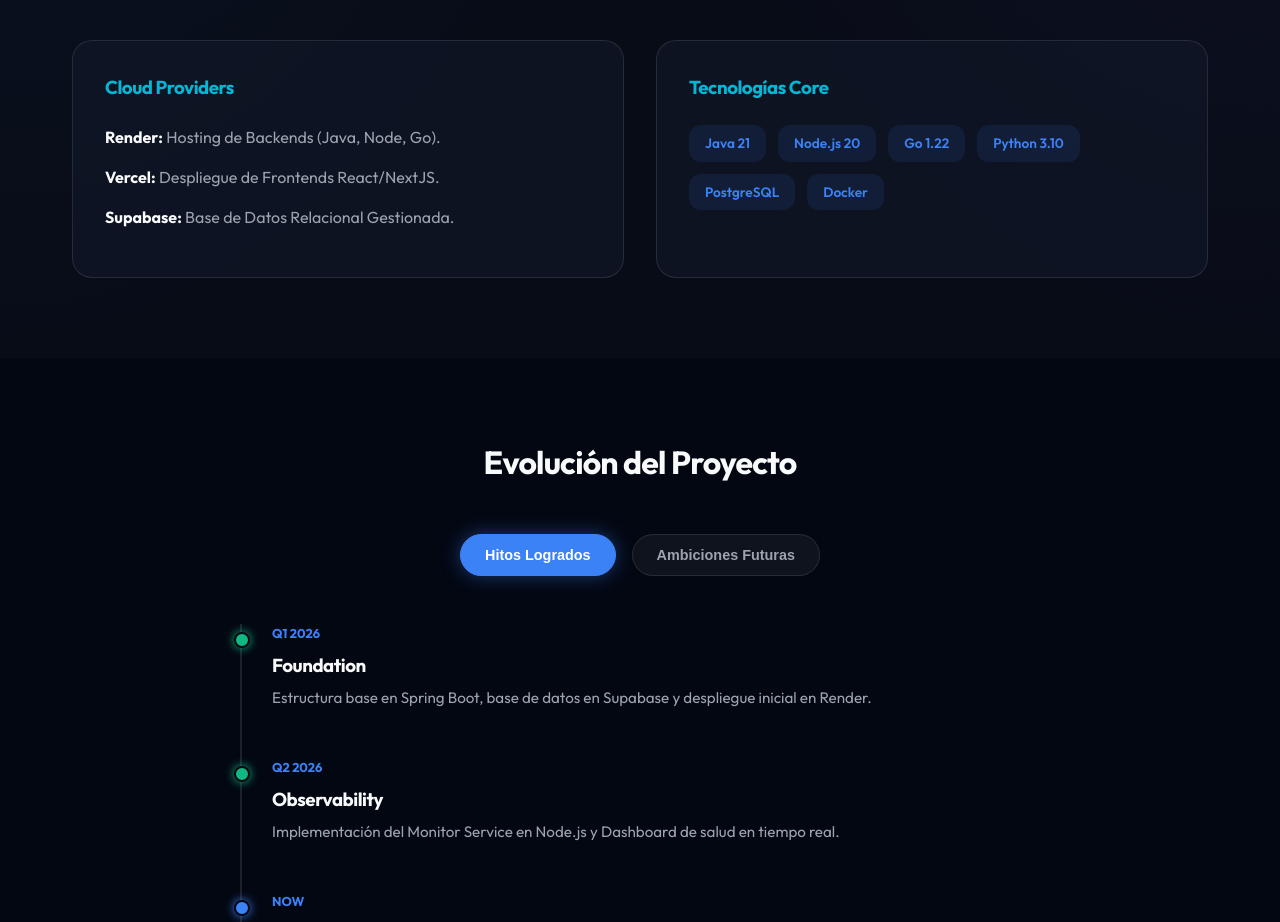
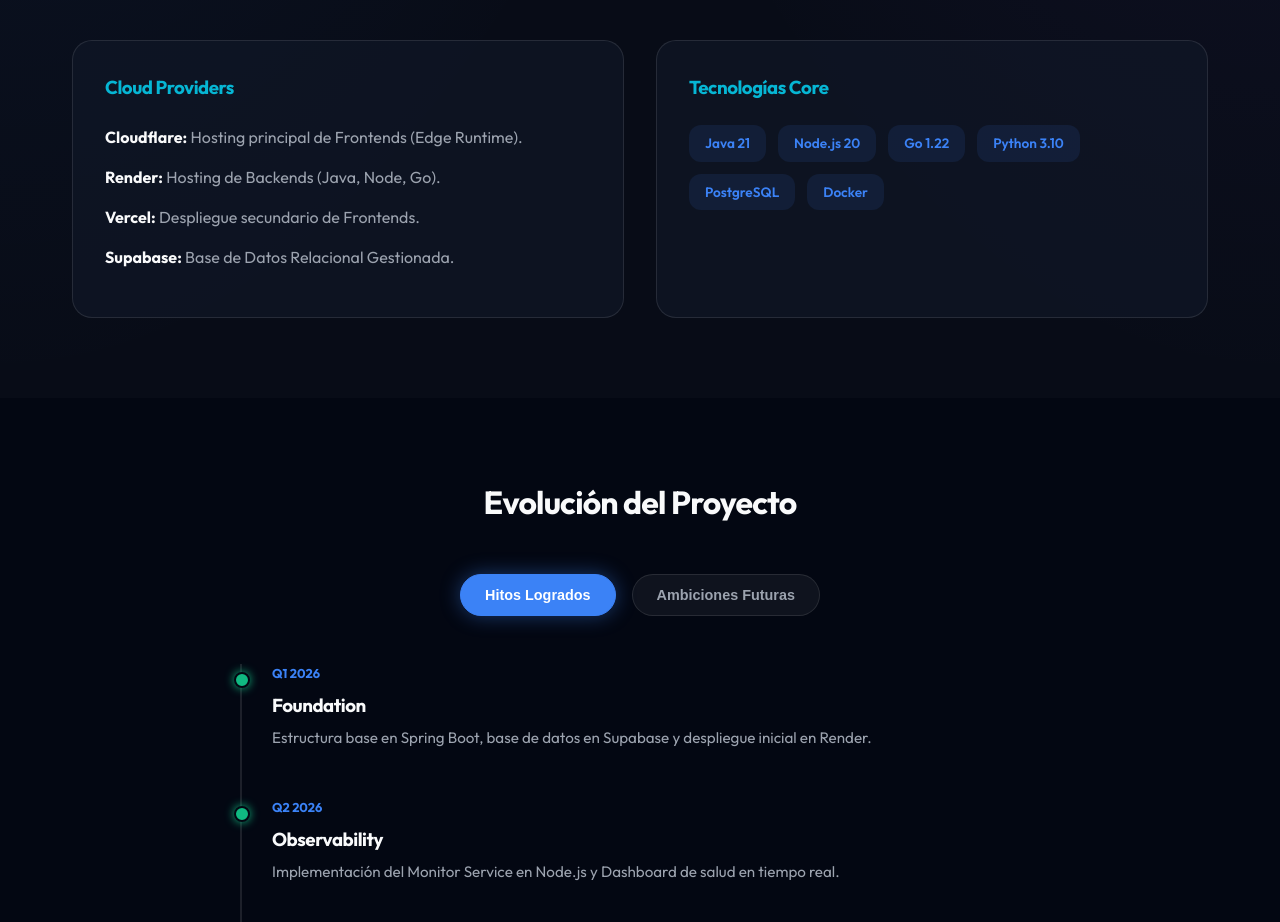
Before and after one commit to SvarogMyl/lab-hub-react, a React (Vite) app: page / in a window 1280 px wide. Shown: the part 1680-2602 px from the top of the page. Built offline with nearby package versions, Linux system fonts and the light colour scheme; no server answers.

Commit message:
docs: add Cloudflare to Cloud Providers list

```diff
--- a/src/App.jsx
+++ b/src/App.jsx
@@ -119,8 +119,9 @@ function App() {
             <div className="infra-card">
               <h3>Cloud Providers</h3>
               <ul>
+                <li><strong>Cloudflare:</strong> Hosting principal de Frontends (Edge Runtime).</li>
                 <li><strong>Render:</strong> Hosting de Backends (Java, Node, Go).</li>
-                <li><strong>Vercel:</strong> Despliegue de Frontends React/NextJS.</li>
+                <li><strong>Vercel:</strong> Despliegue secundario de Frontends.</li>
                 <li><strong>Supabase:</strong> Base de Datos Relacional Gestionada.</li>
               </ul>
             </div>
```
